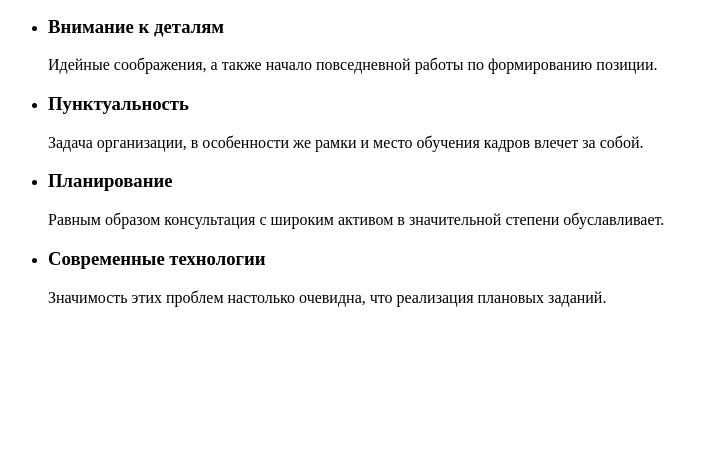
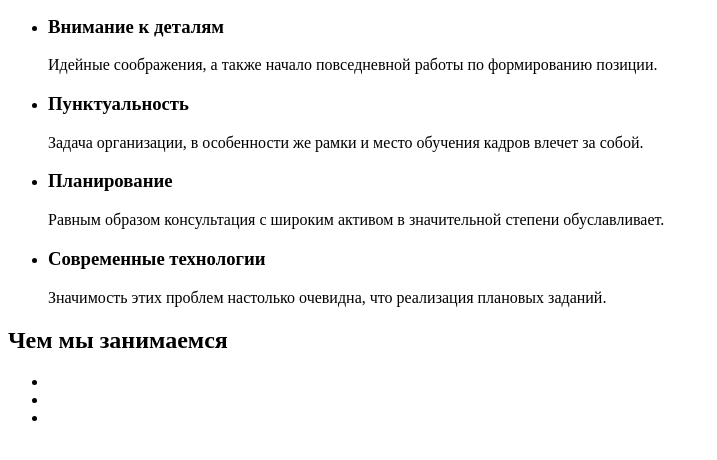
Before and after one commit to NadiaKostiuk/homework1-webstudio, a plain HTML site: page index.html in a window 1280 px wide. Shown: the part 234-694 px from the top of the page, without its empty margins (0-717 px from the left). Drawn offline with Linux system fonts and the light colour scheme.

Commit message:
добавляет фото к проекту

```diff
--- a/index.html
+++ b/index.html
@@ -39,6 +39,7 @@
         <button type="button">Заказать услугу</button>
         <!--Basic tricks-->
         <section class="Basic tricks">
+            <div>
                 <ul>
                     <li>
                         <h3>Внимание к деталям</h3>
@@ -57,8 +58,23 @@
                         <p>Значимость этих проблем настолько очевидна, что реализация плановых заданий.</p>
                     </li>
                 </ul>
+            </div>
         </section>
-
+        <!--What we do-->
+        <section class="what we do">
+            <h2>Чем мы занимаемся</h2>
+            <ul>
+                <li>
+                    <img src="" alt="">
+                </li>
+                <li>
+                    <img src="" alt="">
+                </li>
+                <li>
+                    <img src="" alt="">
+                </li>
+            </ul>
+        </section>
     </main>
     <footer></footer>
 </body>
```
Lines whose indentation alone changed are shown as unchanged.
